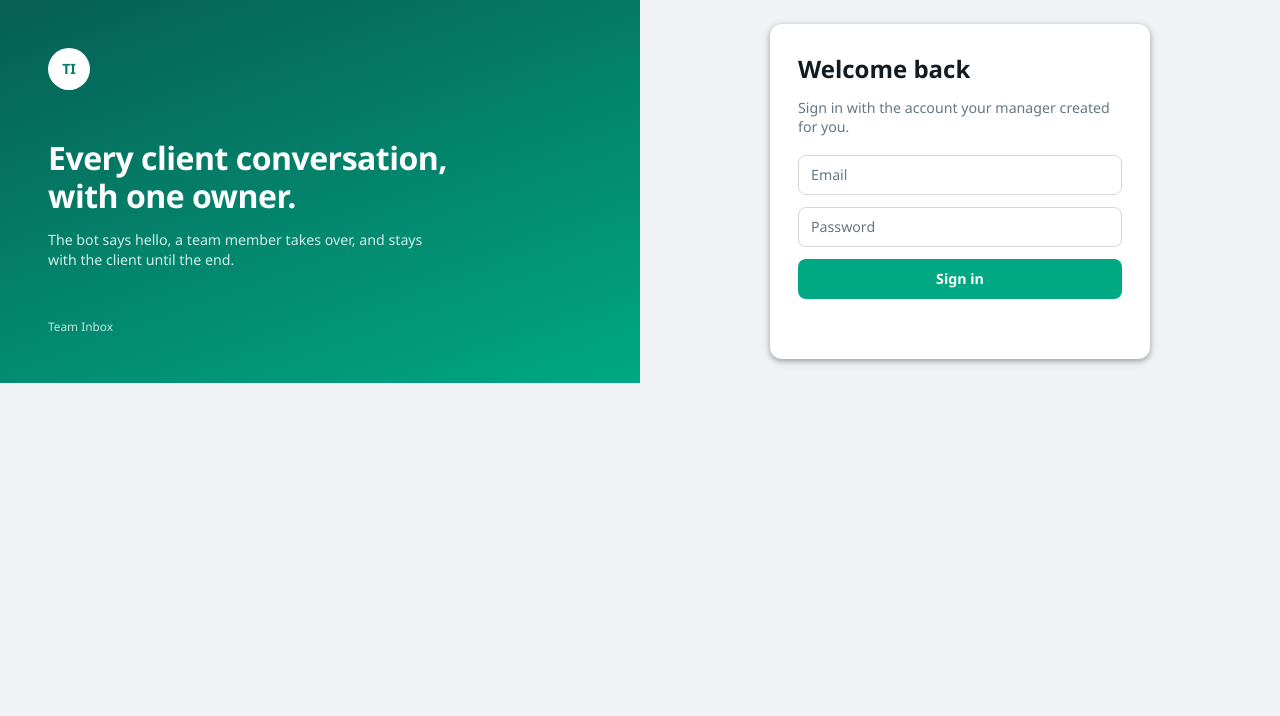
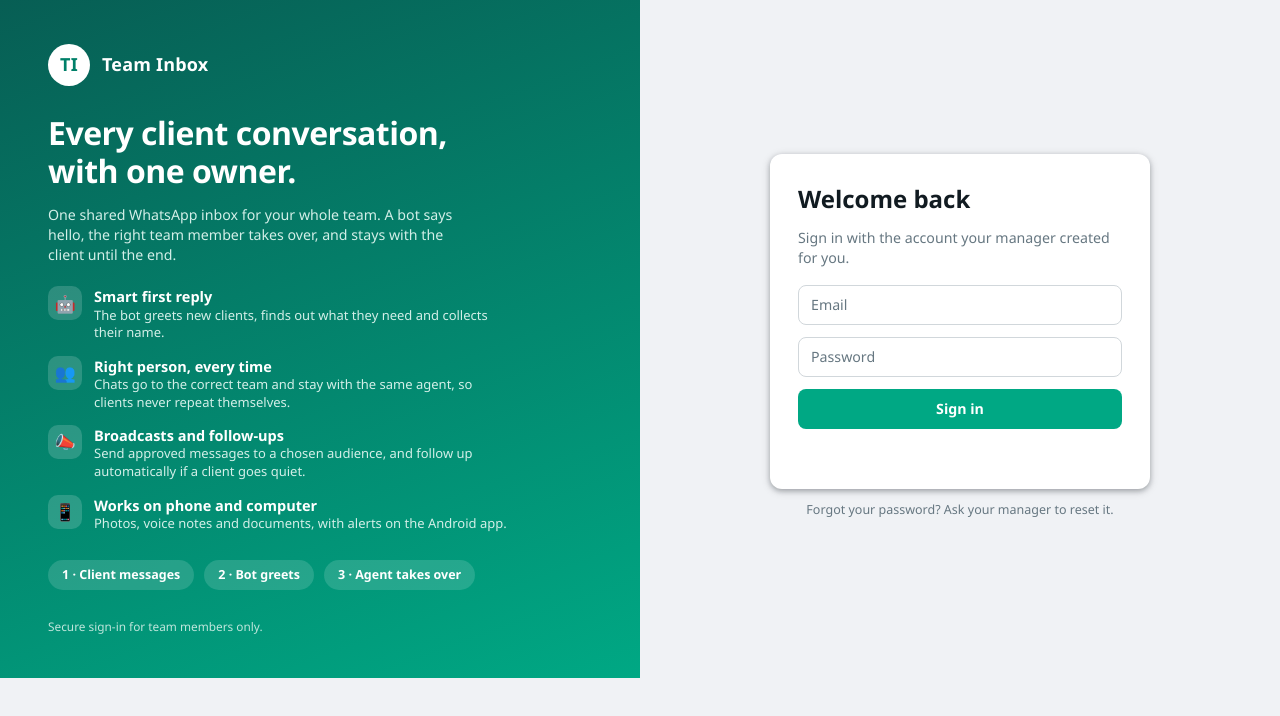
Before and after one commit to maazdost/wa-crm, a website: page public/index.html in a window 1280 px wide. Drawn offline with Linux system fonts and the light colour scheme.

Commit message:
Add files via upload

```diff
--- a/public/index.html
+++ b/public/index.html
@@ -23,8 +23,15 @@ input:focus,select:focus,textarea:focus{outline:0;border-color:var(--brand);box-
 .av{flex:none;border-radius:50%;color:#fff;display:grid;place-items:center;font-weight:600}
 /* sign in */
 .login{height:100%;overflow:auto;display:grid;grid-template-columns:minmax(0,1fr) minmax(0,1fr);background:var(--surface)}
-.lbrand{background:linear-gradient(160deg,#075e54 0%,#00a884 100%);color:#fff;padding:48px;display:flex;flex-direction:column;justify-content:space-between}
-.lbrand h2{font-size:32px;line-height:1.2;letter-spacing:-.5px;margin:0 0 14px;max-width:420px;font-weight:600}.lbrand p{color:#d3efe8;max-width:400px;margin:0}.lbrand small{color:#bfe6dc}
+.lbrand{background:linear-gradient(160deg,#075e54 0%,#00a884 100%);color:#fff;padding:44px 48px;display:flex;flex-direction:column;justify-content:space-between;gap:28px}
+.lbrand h2{font-size:32px;line-height:1.2;letter-spacing:-.5px;margin:0 0 14px;max-width:440px;font-weight:600}.lbrand p{color:#d3efe8;max-width:420px;margin:0}.lbrand small{color:#bfe6dc}
+.lb-top{display:flex;align-items:center;gap:12px;font-size:18px;font-weight:700;letter-spacing:.2px}
+.lb-feat{list-style:none;margin:22px 0 0;padding:0;display:grid;gap:14px;max-width:460px}
+.lb-feat li{display:grid;grid-template-columns:34px 1fr;gap:12px;align-items:start}
+.lb-feat i{width:34px;height:34px;border-radius:10px;background:rgba(255,255,255,.16);display:grid;place-items:center;font-style:normal;font-size:17px}
+.lb-feat b{display:block;font-size:14.5px;font-weight:600}.lb-feat span{display:block;font-size:13px;color:#d3efe8;line-height:1.35}
+.lb-steps{display:flex;gap:10px;flex-wrap:wrap}.lb-steps span{background:rgba(255,255,255,.14);border-radius:999px;padding:6px 14px;font-size:12.5px;font-weight:600}
+.lb-note{margin:4px 0 0;text-align:center;font-size:12.5px;color:var(--mute)}
 .lform{display:grid;place-items:center;padding:24px;background:var(--bg)}.lform form{width:min(380px,100%);display:grid;gap:12px;background:var(--card);padding:28px;border-radius:12px;box-shadow:var(--sh2)}
 .lform h1{margin:0;font-size:24px;font-weight:600}.lform p{margin:0 0 6px}
 .logo{width:42px;height:42px;border-radius:50%;background:#fff;color:var(--brand-d);display:grid;place-items:center;font-weight:800}
@@ -156,7 +163,7 @@ th{font-size:11.5px;letter-spacing:.5px;text-transform:uppercase;color:var(--mut
   .shell.ismgr .tabbar{display:flex;position:fixed;left:0;right:0;bottom:0;z-index:20;background:var(--surface);border-top:1px solid var(--line);padding:6px 6px calc(6px + env(safe-area-inset-bottom,0px))}
   .chat-open .tabbar{display:none!important}
   .tb{position:relative;flex:1;border:0;background:none;display:flex;flex-direction:column;align-items:center;gap:3px;font-size:11.5px;font-weight:500;color:var(--mute);padding:4px 0}.tb .ic{box-sizing:content-box;padding:4px 18px;border-radius:16px}.tb.on{color:var(--ink);font-weight:700}.tb.on .ic{background:var(--pillon)}.tb .nb{position:absolute;top:0;left:56%}
-  .login{grid-template-columns:minmax(0,1fr)}.lbrand{display:none}
+  .login{grid-template-columns:minmax(0,1fr);align-content:start}.lbrand{padding:24px 20px 28px;gap:16px}.lbrand h2{font-size:23px;margin-bottom:8px}.lb-feat{margin-top:14px;gap:10px}.lb-feat span{display:none}.lb-steps{display:none}.lbrand small{display:none}.lform{padding:18px 16px 28px}
   .msgs{padding:12px 3%}.b{max-width:84%}.stats{grid-template-columns:repeat(2,minmax(0,1fr))}.bx{display:grid}
 }
 </style></head><body>
@@ -291,10 +298,21 @@ async function copyToClipboard(text) {
 
 /* ---------- Login ---------- */
 function showLogin(err) {
-  $('#app').innerHTML = `<div class="login"><aside class="lbrand"><div class="logo">TI</div><div><h2>Every client conversation, with one owner.</h2><p>The bot says hello, a team member takes over, and stays with the client until the end.</p></div><small>Team Inbox</small></aside>
-  <main class="lform"><form id="lf"><h1>Welcome back</h1><p class="mute">Sign in with the account your manager created for you.</p>
+  $('#app').innerHTML = `<div class="login"><aside class="lbrand">
+    <div class="lb-top"><div class="logo">TI</div>Team Inbox</div>
+    <div><h2>Every client conversation, with one owner.</h2><p>One shared WhatsApp inbox for your whole team. A bot says hello, the right team member takes over, and stays with the client until the end.</p>
+      <ul class="lb-feat">
+        <li><i>🤖</i><div><b>Smart first reply</b><span>The bot greets new clients, finds out what they need and collects their name.</span></div></li>
+        <li><i>👥</i><div><b>Right person, every time</b><span>Chats go to the correct team and stay with the same agent, so clients never repeat themselves.</span></div></li>
+        <li><i>📣</i><div><b>Broadcasts and follow-ups</b><span>Send approved messages to a chosen audience, and follow up automatically if a client goes quiet.</span></div></li>
+        <li><i>📱</i><div><b>Works on phone and computer</b><span>Photos, voice notes and documents, with alerts on the Android app.</span></div></li>
+      </ul></div>
+    <div class="lb-steps"><span>1 · Client messages</span><span>2 · Bot greets</span><span>3 · Agent takes over</span></div>
+    <small>Secure sign-in for team members only.</small></aside>
+  <main class="lform"><div style="display:grid;gap:12px;width:min(380px,100%)"><form id="lf" style="width:100%"><h1>Welcome back</h1><p class="mute">Sign in with the account your manager created for you.</p>
   <input id="em" type="email" placeholder="Email" autocomplete="username" required><input id="pw" type="password" placeholder="Password" autocomplete="current-password" required>
-  <button class="btn">Sign in</button><div class="err">${esc(err || '')}</div></form></main></div>`;
+  <button class="btn">Sign in</button><div class="err">${esc(err || '')}</div></form>
+  <p class="lb-note">Forgot your password? Ask your manager to reset it.</p></div></main></div>`;
   $('#lf').onsubmit = async e => {
     e.preventDefault();
     const r = await fetch(API + '/api/auth/login', { method:'POST', headers:{'Content-Type':'application/json'}, body: JSON.stringify({ email:$('#em').value, password:$('#pw').value }) });
```
